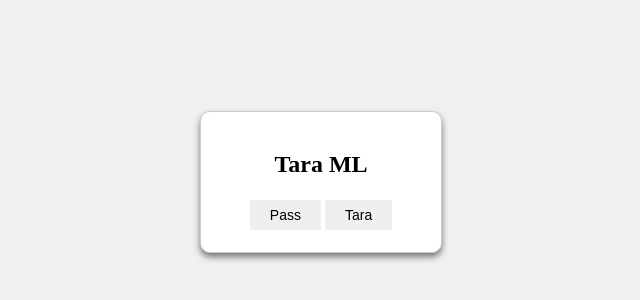
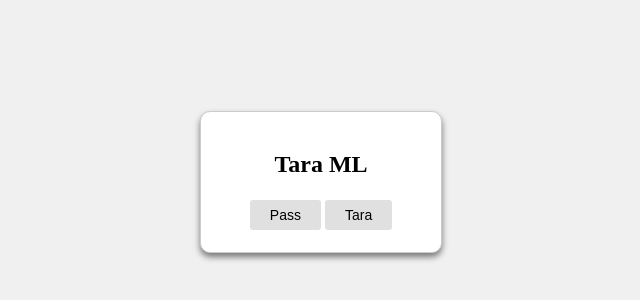
Before and after one commit to RhazeCoder/tara-laro, a plain HTML site: page index.html in a window 1280 px wide. Shown: the part 218-518 px from the top of the page, without its empty margins (319-959 px from the left). Drawn offline with Linux system fonts and the light colour scheme.

Commit message:
Update index.html

```diff
--- a/index.html
+++ b/index.html
@@ -44,10 +44,12 @@
         padding: 10px 20px;
         font-size: 16px;
         cursor: pointer;
-        width: 50%;
+        width: 100%;
         height: 30px;
         margin: 2px;
         background-size: 100% 100%;
+        background-color: #E0E0E0;
+        border-radius: 3px;
         font-size: 14px;
         display: flex;
         border: none;
```
